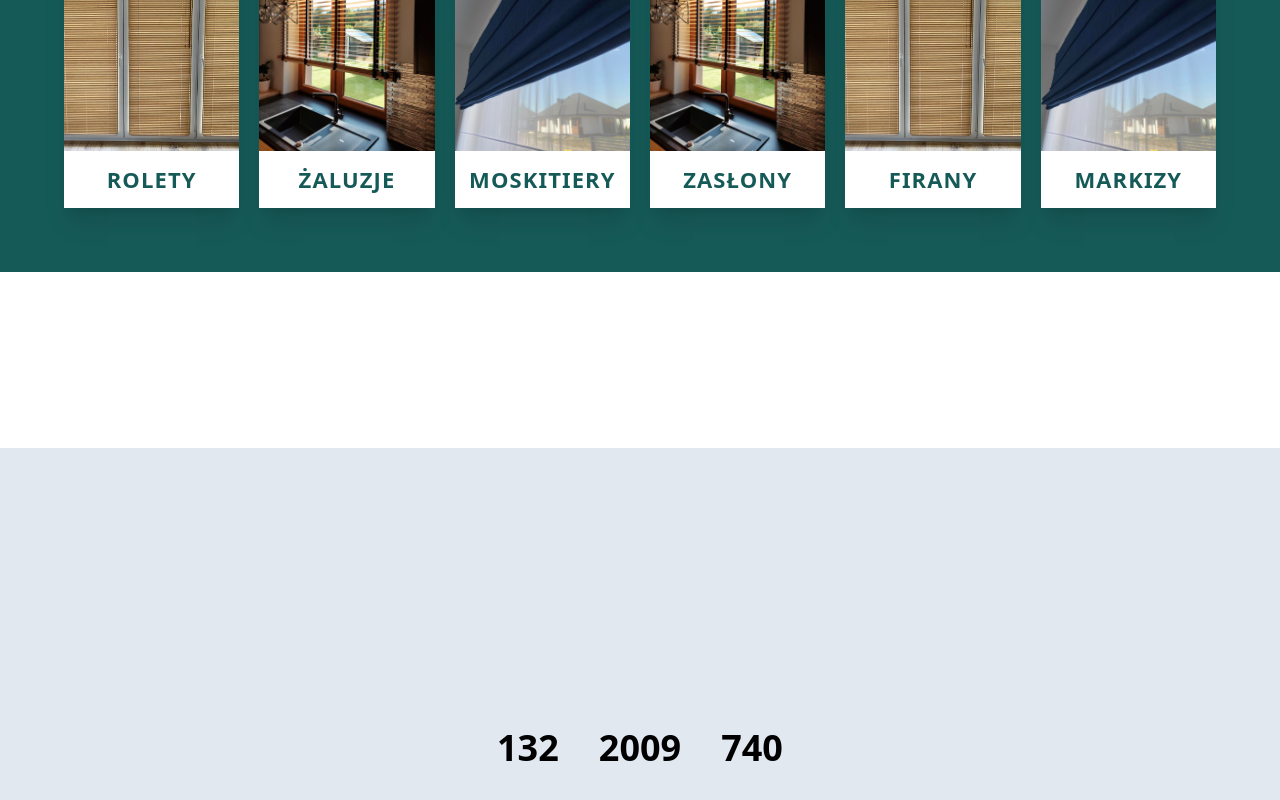
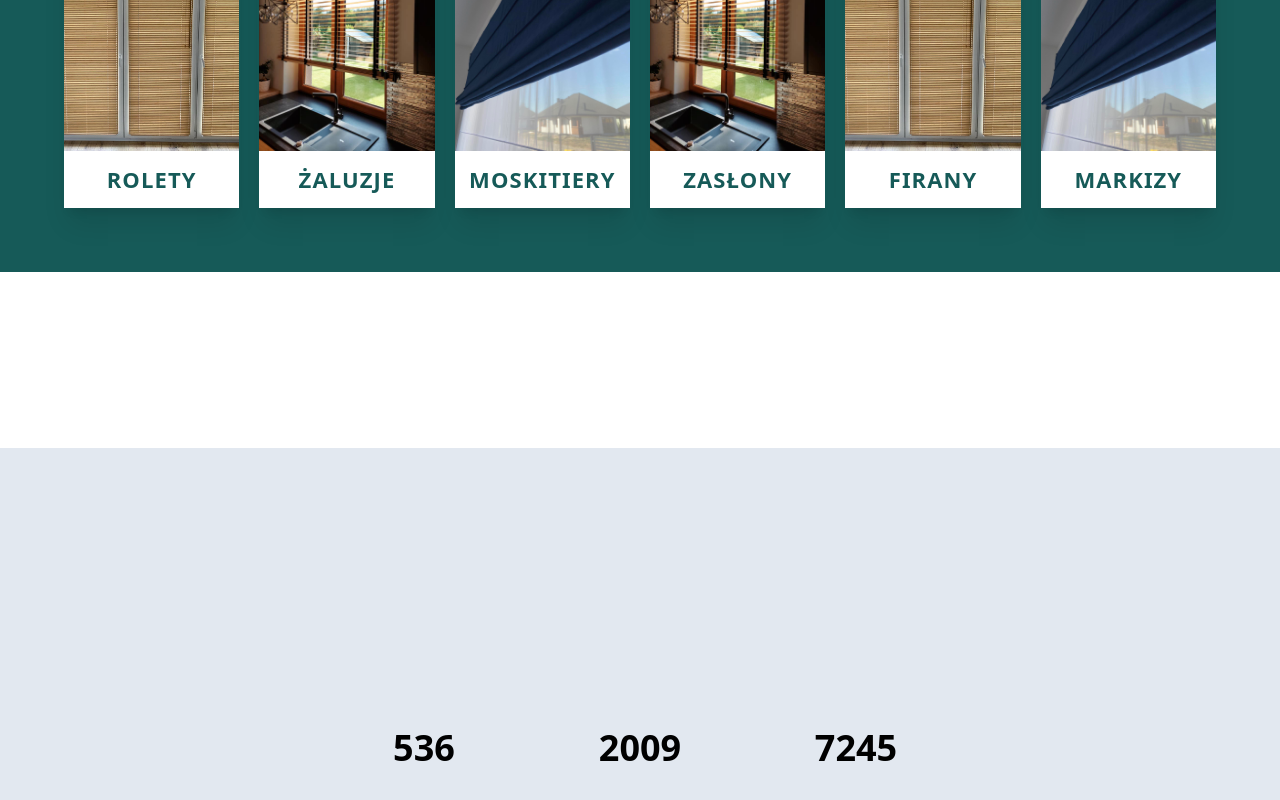
Before and after one commit to Hosuqa/Surella, a React (Vite) app: page / in a window 1280 px wide. Shown: the part 1875-2675 px from the top of the page. Built offline with nearby package versions, Linux system fonts and the light colour scheme; a web font is replaced by a local one.

Commit message:
[ADD] - Counter slow down

```diff
--- a/src/components/sections/Counter.tsx
+++ b/src/components/sections/Counter.tsx
@@ -14,18 +14,21 @@ const Counter = () => {
 
   useEffect(() => {
     if (inView) {
-      const targetValues = [132, 2009, 740]; // Ustaw swoje docelowe wartości
+      const targetValues = [536, 2009, 7245];
       counts.forEach((count, index) => {
-        animate(count, targetValues[index], { duration: 6 });
+        animate(count, targetValues[index], {
+          duration: 5,
+          ease: [0, 0, 0, 1]
+        });
       });
     }
   }, [inView, counts]);
 
   return (
     <div className="mt-44 w-full h-[600px] bg-slate-200 flex items-center justify-center">
-      <motion.div ref={ref} className="flex gap-10">
+      <motion.div ref={ref} className="flex gap-10 ">
         {roundedCounts.map((rounded, index) => (
-          <motion.h1 key={index} className="text-4xl font-bold">{rounded}</motion.h1>
+          <motion.h1 key={index} className="text-4xl font-bold w-44 flex justify-center">{rounded}</motion.h1>
         ))}
       </motion.div>
     </div>
```
